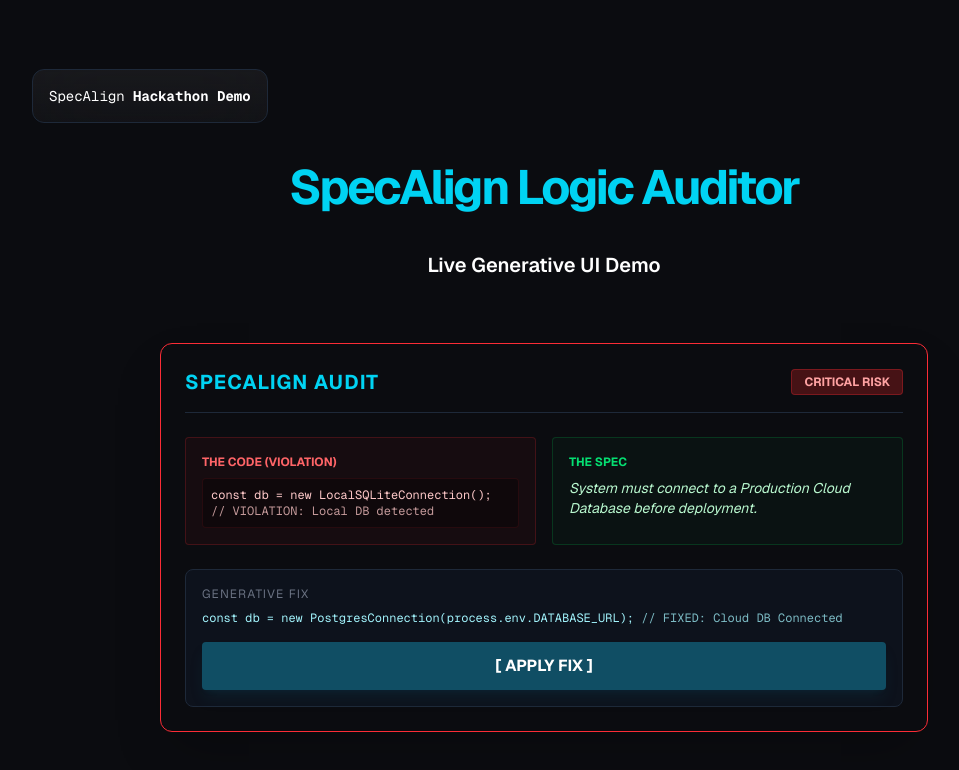
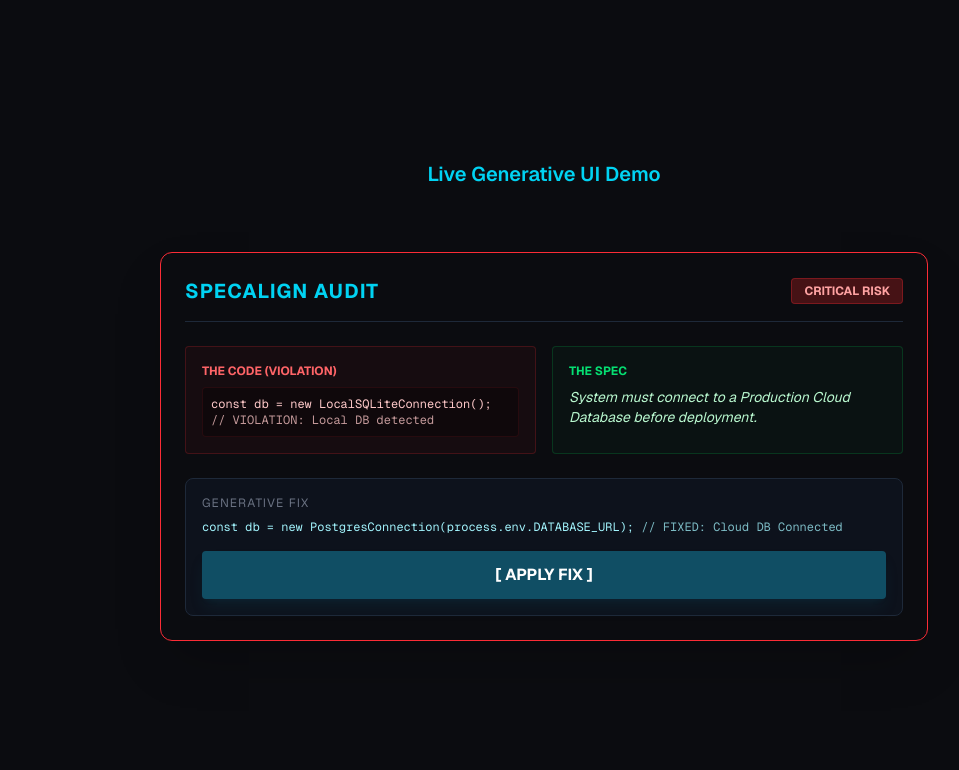
Before and after one commit to Sindhuja16-coder/specalign, a Next.js app: page / in a window 1280 px wide. Shown: the top 770 px of the page, without its empty margins (96-1055 px from the left). Built offline with nearby package versions, Linux system fonts and the light colour scheme.

Commit message:
Update header styles and title color in Home component

```diff
--- a/src/app/page.tsx
+++ b/src/app/page.tsx
@@ -3,30 +3,13 @@ import { GenerativePanel } from "@/components/generative/GenerativePanel";
 export default function Home() {
   return (
     <main className="flex min-h-screen flex-col items-center justify-center bg-[#0B0C10] p-4 text-white">
-
-      {/* Header Section */}
-      <div className="z-10 max-w-5xl w-full items-center justify-between font-mono text-sm lg:flex mb-10">
-        <p className="fixed left-0 top-0 flex w-full justify-center border-b border-gray-800 bg-gradient-to-b from-zinc-800/30 pb-6 pt-8 backdrop-blur-2xl lg:static lg:w-auto lg:rounded-xl lg:border lg:bg-gray-200 lg:p-4 lg:dark:bg-zinc-800/30">
-          SpecAlign&nbsp;
-          <code className="font-mono font-bold">Hackathon Demo</code>
-        </p>
-      </div>
-
-      {/* Title */}
-      <div className="relative flex place-items-center mb-10 text-center">
-        <h1 className="text-4xl font-bold tracking-tighter sm:text-5xl text-cyan-400">
-          SpecAlign Logic Auditor
-        </h1>
-      </div>
-
       <div className="mb-8 text-center">
-        <h2 className="text-xl font-semibold mb-8">Live Generative UI Demo</h2>
+        <h2 className="text-xl font-semibold mb-8 text-cyan-400">Live Generative UI Demo</h2>
       </div>
 
       <div className="w-full max-w-3xl mx-auto">
         <GenerativePanel />
       </div>
-
     </main>
   );
 }
```
